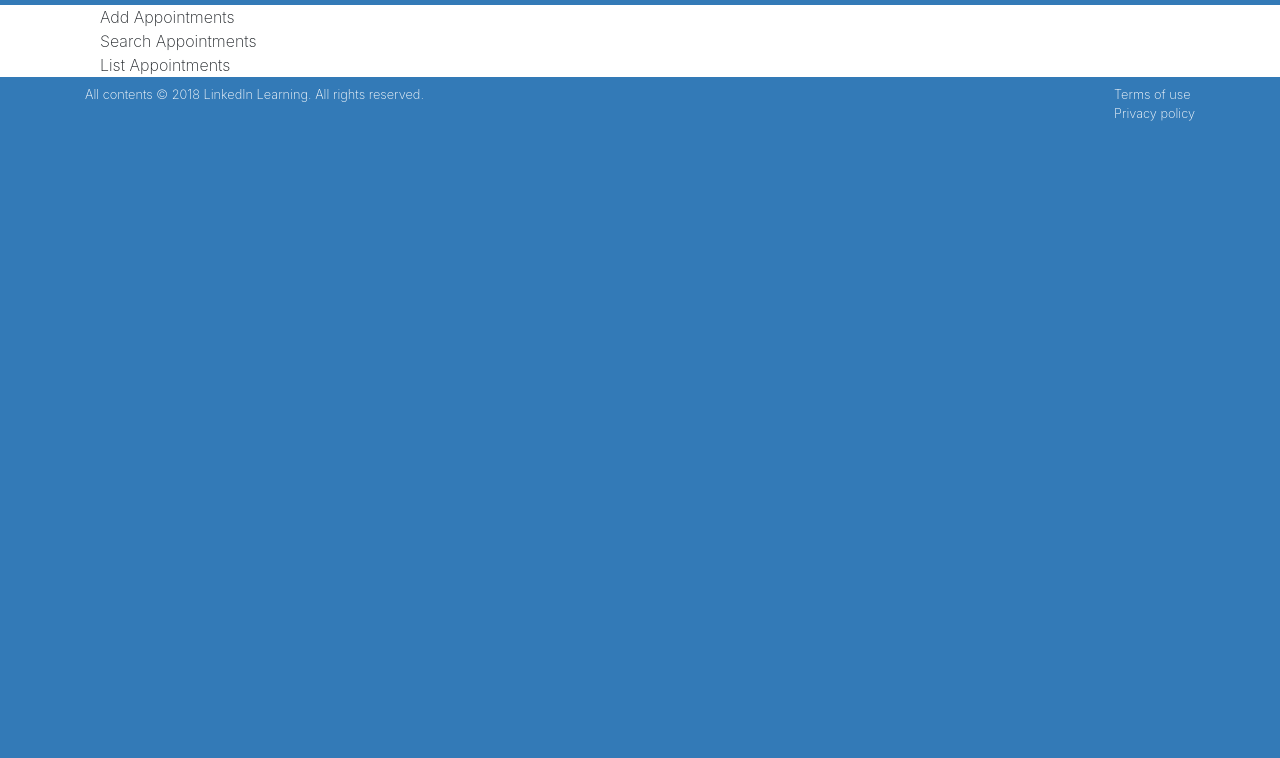
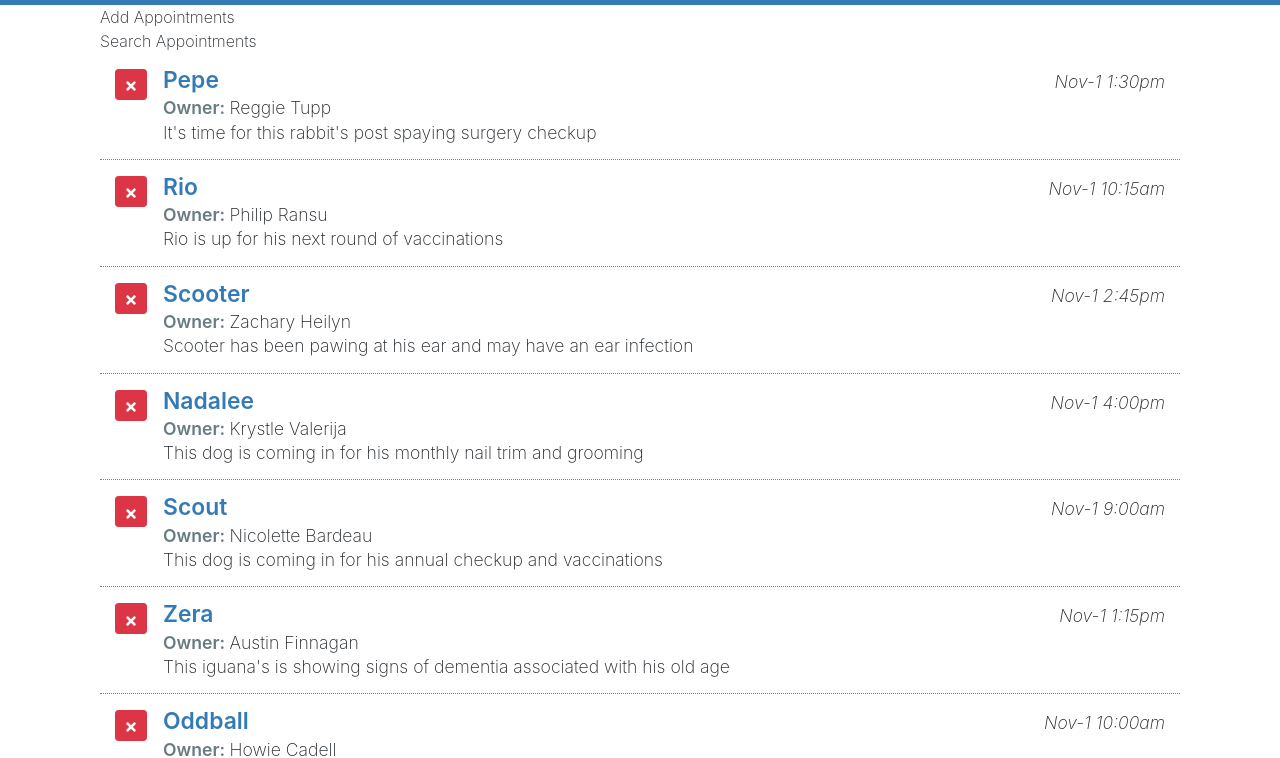
Before and after one commit to hannahreilly/react_interface_practice, a React app in the folder inteface/: page / in a window 1280 px wide. Shown: the part 48-806 px from the top of the page. Built offline with nearby package versions, Linux system fonts and the light colour scheme.

Commit message:
Components added

```diff
--- /dev/null
+++ b/inteface/public/data.json
@@ -0,0 +1,152 @@
+[
+    {
+      "petName": "Pepe",
+      "ownerName": "Reggie Tupp",
+      "aptNotes": "It's time for this rabbit's post spaying surgery checkup",
+      "aptDate": "2018-11-28 13:30"
+    },
+    {
+      "petName": "Rio",
+      "ownerName": "Philip Ransu",
+      "aptNotes": "Rio is up for his next round of vaccinations",
+      "aptDate": "2018-11-28 10:15"
+    },
+    {
+      "petName": "Scooter",
+      "ownerName": "Zachary Heilyn",
+      "aptNotes": "Scooter has been pawing at his ear and may have an ear infection",
+      "aptDate": "2018-11-28 14:45"
+    },
+    {
+      "petName": "Nadalee",
+      "ownerName": "Krystle Valerija",
+      "aptNotes": "This dog is coming in for his monthly nail trim and grooming",
+      "aptDate": "2018-11-28 16:00"
+    },
+    {
+      "petName": "Scout",
+      "ownerName": "Nicolette Bardeau",
+      "aptNotes": "This dog is coming in for his annual checkup and vaccinations",
+      "aptDate": "2018-11-28 9:00"
+    },
+    {
+      "petName": "Zera",
+      "ownerName": "Austin Finnagan",
+      "aptNotes": "This iguana's is showing signs of dementia associated with his old age",
+      "aptDate": "2018-11-29 13:15"
+    },
+    {
+      "petName": "Oddball",
+      "ownerName": "Howie Cadell",
+      "aptNotes": "Oddball has a hard lump on right front foot",
+      "aptDate": "2018-11-29 10:00"
+    },
+    {
+      "petName": "Millie",
+      "ownerName": "Freya Terray",
+      "aptNotes": "MIllie has exhibited signs of an upset stomach and is not eating regularly",
+      "aptDate": "2018-11-29 11:45"
+    },
+    {
+      "petName": "Fluffy",
+      "ownerName": "Tracy Westbay",
+      "aptNotes": "Fluffy has some matted hair that needs to be groomed",
+      "aptDate": "2018-11-29 14:30"
+    },
+    {
+      "petName": "Chyna",
+      "ownerName": "Sandie Gobnet",
+      "aptNotes": "This turtle is coming in for a checkup and to be tested for Salmonella",
+      "aptDate": "2018-11-29 16:00"
+    },
+    {
+      "petName": "Wesley",
+      "ownerName": "Nathan Cayden",
+      "aptNotes": "This dog is returning for his next heartworm treatment visit",
+      "aptDate": "2018-11-29 8:30"
+    },
+    {
+      "petName": "Pax",
+      "ownerName": "Sarah Greer",
+      "aptNotes": "This senior dog has been sluggish and showing lethargic behavior",
+      "aptDate": "2018-11-30 10:15"
+    },
+    {
+      "petName": "Squiggles",
+      "ownerName": "Madisyn Roope",
+      "aptNotes": "Squiggles is due for her annual checkup and vaccinations",
+      "aptDate": "2018-11-30 11:30"
+    },
+    {
+      "petName": "Lucky",
+      "ownerName": "Lisa Choy-Wu",
+      "aptNotes": "This cat has tartar buildup and her owner would like his teeth cleaned",
+      "aptDate": "2018-11-30 14:30"
+    },
+    {
+      "petName": "Bailey",
+      "ownerName": "Leslie Richardson",
+      "aptNotes": "This cat is suffering from hotspots and dermatitis",
+      "aptDate": "2018-11-30 15:45"
+    },
+    {
+      "petName": "Kiko",
+      "ownerName": "Kathlyn Zlata",
+      "aptNotes": "Kiko has been exhibiting excessive thirst and weight loss for the past few weeks",
+      "aptDate": "2018-11-30 9:00"
+    },
+    {
+      "petName": "Felix",
+      "ownerName": "Francine Benet",
+      "aptNotes": "Felix's mom is coming in to follow up on  lab work results",
+      "aptDate": "2018-12-1 13:00"
+    },
+    {
+      "petName": "Sami",
+      "ownerName": "Maggie Rickland",
+      "aptNotes": "Sami has had some changes in his bathroom in habits",
+      "aptDate": "2018-12-1 10:00"
+    },
+    {
+      "petName": "Cosmo",
+      "ownerName": "Jennifer Dawson",
+      "aptNotes": "Cosmo's mom would like us to check for arthritic conditions and do a routine checkup",
+      "aptDate": "2018-12-1 11:30"
+    },
+    {
+      "petName": "Casper",
+      "ownerName": "Dalania Devitto",
+      "aptNotes": "This dog is coming in for a nail trim and grooming",
+      "aptDate": "2018-12-1 15:15"
+    },
+    {
+      "petName": "Chip",
+      "ownerName": "Jason Hemlock",
+      "aptNotes": "This fish has a spotty white patch developing on his back ",
+      "aptDate": "2018-12-1 8:45"
+    },
+    {
+      "petName": "Tibbs",
+      "ownerName": "Shad Cayden",
+      "aptNotes": "Tibbs has had an ongoing rash and cold symptoms and we are going to run allergy tests",
+      "aptDate": "2018-12-2 13:30"
+    },
+    {
+      "petName": "Stich",
+      "ownerName": "Dennis Nicholback",
+      "aptNotes": "Stich has been having some stomach issues and is due for his vaccinations",
+      "aptDate": "2018-12-2 10:15"
+    },
+    {
+      "petName": "Shadow",
+      "ownerName": "Audry Topsy",
+      "aptNotes": "This cat has a red swollen eye with a discharge",
+      "aptDate": "2018-12-2 15:00"
+    },
+    {
+      "petName": "Nugget",
+      "ownerName": "Darla Branson",
+      "aptNotes": "This little fish Nugget, has  a rash on his stomach area",
+      "aptDate": "2018-12-2 9:00"
+    }
+  ]
--- a/inteface/public/index.html
+++ b/inteface/public/index.html
@@ -2,7 +2,6 @@
 <html lang="en">
   <head>
     <meta charset="utf-8" />
-    <link rel="icon" href="%PUBLIC_URL%/favicon.ico" />
     <meta name="viewport" content="width=device-width, initial-scale=1" />
     <meta name="theme-color" content="#000000" />
     <meta
--- a/inteface/src/components/App.js
+++ b/inteface/src/components/App.js
@@ -5,6 +5,29 @@ import ListAppointments from './ListAppointments';
 import SearchAppointments from './SearchAppointments';
 
 class App extends Component {
+  constructor() {
+    super();
+    this.state = {
+      myAppointments: [],
+      lastIndex: 0
+    }
+  }
+
+  componentDidMount() {
+    fetch('./data.json')
+      .then(response => response.json())
+      .then(result => {
+        const apts = result.map(item => {
+          item.aptId =this.state.lastIndex;
+          this.setState({lastIndex: this.state.lastIndex + 1})
+          return item;
+        })
+      this.setState({
+      myAppointments: apts
+      });
+    });
+  }
+
   render() {
   return (
     <main className="page bg-white" id="petratings">
@@ -14,7 +37,7 @@ class App extends Component {
             <div className="container">
               <AddAppointments />
               <SearchAppointments />
-              <ListAppointments />
+              <ListAppointments appointments={this.state.myAppointments} />
             </div>
           </div>
         </div>
--- a/inteface/src/components/ListAppointments.js
+++ b/inteface/src/components/ListAppointments.js
@@ -1,8 +1,43 @@
 import React, {Component} from 'react';
+import { FaTimes } from 'react-icons/fa';
+import Moment from 'react-moment';
 
 class ListAppointments extends Component {
     render() {
-        return <div>List Appointments</div>
+        return (
+            <div className="appointment-list item-list mb-3">
+                {this.props.appointments.map( item => (
+                <div className="pet-item col media py-3" key={item.aptId}>
+                <div className="mr-3">
+                    <button className="pet-delete btn btn-sm btn-danger">
+                        <FaTimes />
+                    </button>
+                </div>
+
+                <div className="pet-info media-body">
+                <div className="pet-head d-flex">
+                <span className="pet-name">{item.petName}</span>
+                <span className="apt-date ml-auto">
+                   <Moment
+                    date={item.aptDate}
+                    parse="YYYY-MM-dd hh:mm"
+                    format= "MMM-D h:mma"
+                   />
+                </span>
+                </div>
+
+                <div className="owner-name">
+                <span className="label-item">Owner: </span>
+                <span>{item.ownerName}</span>
+                </div>
+                <div className="apt-notes">{item.aptNotes}</div>
+        </div>
+    </div>
+    ))}
+
+    </div>
+
+        )
     }
 };
 
--- a/inteface/src/css/App.css
+++ b/inteface/src/css/App.css
@@ -1,38 +1,45 @@
-.App {
-  text-align: center;
+.add-appointment .card-body {
+  display: none;
 }
 
-.App-logo {
-  height: 40vmin;
-  pointer-events: none;
+.apt-addheading {
+  cursor: pointer;
+  user-select: none;
 }
 
-@media (prefers-reduced-motion: no-preference) {
-  .App-logo {
-    animation: App-logo-spin infinite 20s linear;
-  }
+.appointment-list {
+  font-size: 1.1em;
 }
 
-.App-header {
-  background-color: #282c34;
-  min-height: 100vh;
-  display: flex;
-  flex-direction: column;
-  align-items: center;
-  justify-content: center;
-  font-size: calc(10px + 2vmin);
-  color: white;
+.appointment-list .pet-item {
+  border-bottom: 1px dotted gray;
 }
 
-.App-link {
-  color: #61dafb;
+.appointment-list .pet-item:last-child {
+  border-bottom: none;
 }
 
-@keyframes App-logo-spin {
-  from {
-    transform: rotate(0deg);
-  }
-  to {
-    transform: rotate(360deg);
-  }
+.appointment-list .pet-name {
+  font-weight: 600;
+  color: #337ab7;
+  font-size: 1.3em;
+  line-height: 100%;
 }
+
+.appointment-list .label-item {
+  font-weight: 600;
+  color: #667b82;
+}
+
+.appointment-list .apt-date {
+  font-style: italic;
+}
+
+.appointment-list .apt-notes {
+  line-height: 120%;
+}
+
+.dropdown-item.active,
+.dropdown-item:active {
+  background-color: #a9aeb2;
+}
```
Also changed, not shown: inteface/public/manifest.json.
